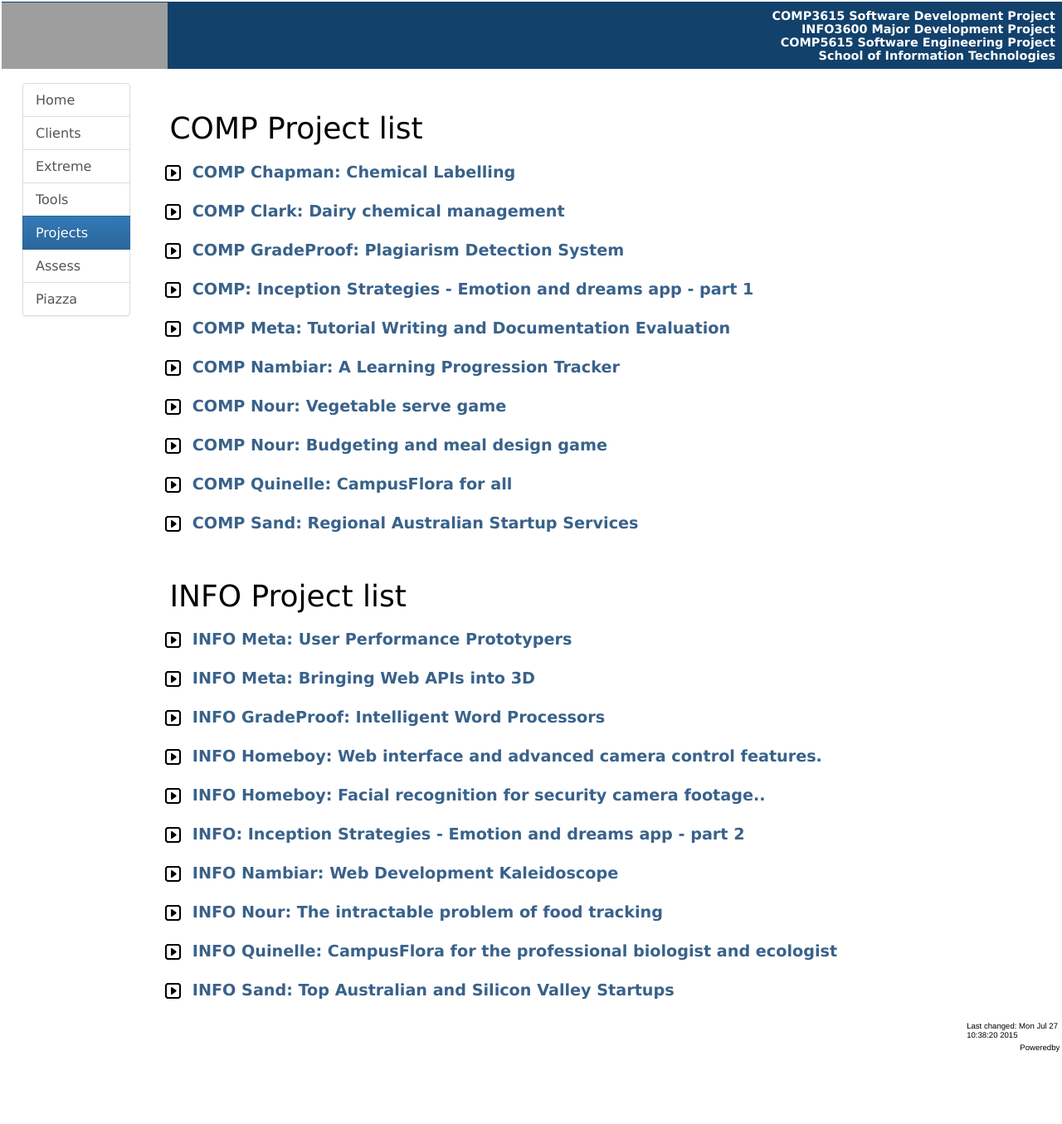
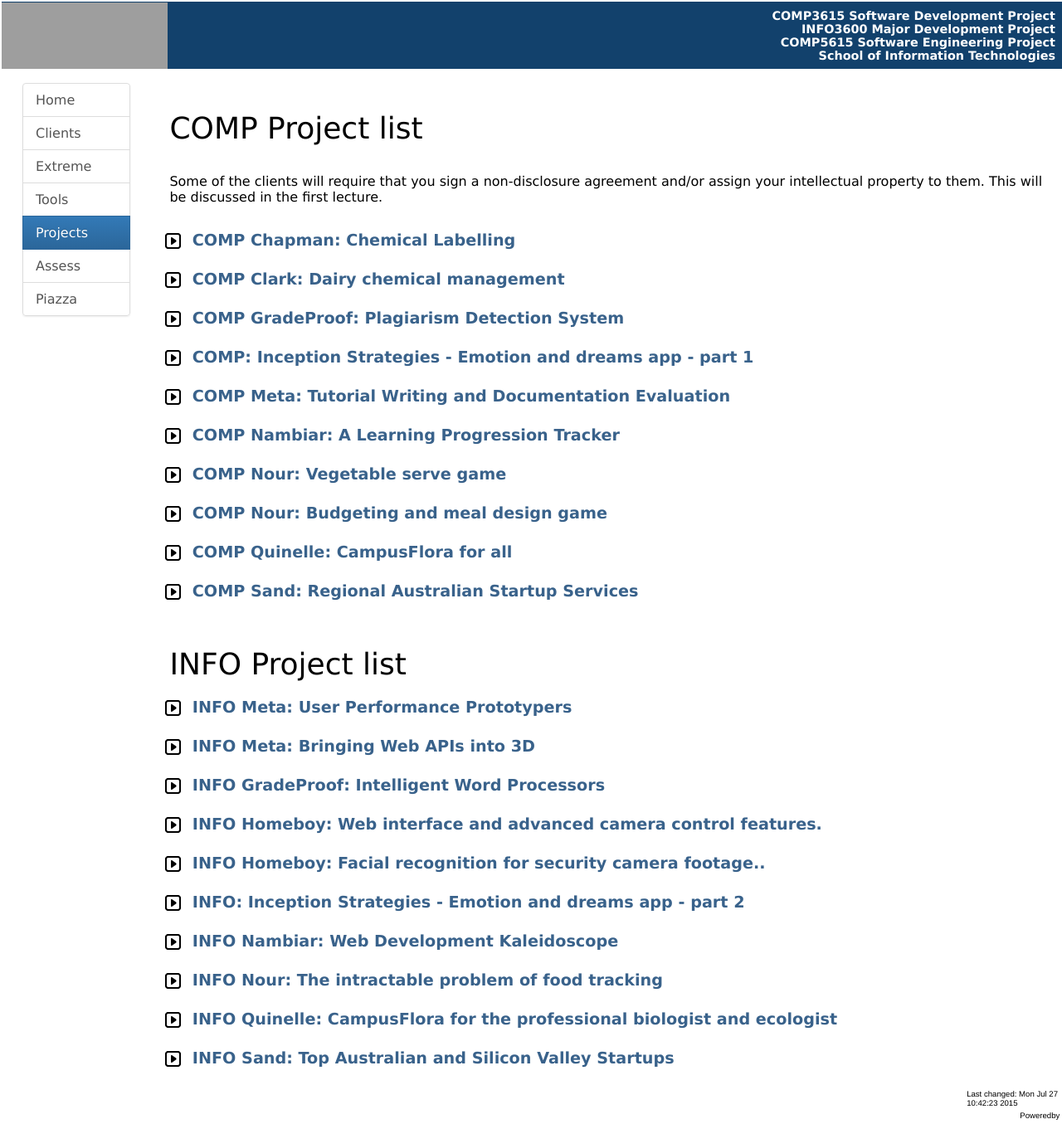
Before and after one commit to bobkummerfeld/capstone, a plain HTML site: page capstone_2015/capstone_Projects.html in a window 1280 px wide. Shown: the whole page at 83% size. Before the commit the page ends 1274 px from the top, so only its background shows below. Drawn offline with nearby package versions, Linux system fonts and the light colour scheme; grey boxes are pictures that could not be loaded.

Commit message:
added IP etc

```diff
--- a/capstone_2015/capstone_Projects.html
+++ b/capstone_2015/capstone_Projects.html
@@ -361,6 +361,20 @@ function gothere(where)
 <!-- Cell START -->
 <table cellpadding="0" width="100%" cellspacing="0" border="0" class="cell">
 <tr><td align=left class="cellbanner">
+</td></tr><tr><td class="cellbody">
+<p/>
+Some of the clients will require that you sign a non-disclosure agreement and/or assign your intellectual property to them.
+This will be discussed in the first lecture.
+</p>
+</td></tr></table>
+<!-- Cell END -->
+
+</td></tr>
+<tr><td class="columndata">
+
+<!-- Cell START -->
+<table cellpadding="0" width="100%" cellspacing="0" border="0" class="cell">
+<tr><td align=left class="cellbanner">
  <div id="TIPCOMP_Chapman"><img id="IMGCOMP_Chapman"  onclick="javascript: expandCollapse('COMP_Chapman');" title="expand/collapse">&nbsp;&nbsp;COMP Chapman: Chemical Labelling </div>
         <script> var elt = document.getElementById("IMG"+"COMP_Chapman"); elt.src = cell_long; $("#TIPCOMP_Chapman img[title]").tooltip(); </script>
 </td></tr><tr><td class="cellbody">
@@ -1508,7 +1522,7 @@ Code in Meteor/Rails or your preferred modern framework to help tech companies.
 <tr>
     <td width="91%"></td>
     <td valign=bottom>
-	<span style="font-family: helvetica,arial,sans-serif;font-size: 60%;">Last changed: Mon Jul 27 10:38:20 2015</span></td>
+	<span style="font-family: helvetica,arial,sans-serif;font-size: 60%;">Last changed: Mon Jul 27 10:42:23 2015</span></td>
 </tr></table>
 
 
@@ -1533,5 +1547,5 @@ mKyn91QRjXHOMfMg7zARDfcsDWc4faVrS9jAle3qgxntb+kN/vGFkIjMAnUAAAAASUVORK5CYII=
 
 </tr></table>
 
-<!-- Completed in 0.07 cpu / 0.08 wall seconds. -->
+<!-- Completed in 0.08 cpu / 0.06 wall seconds. -->
 </body></html>
```
